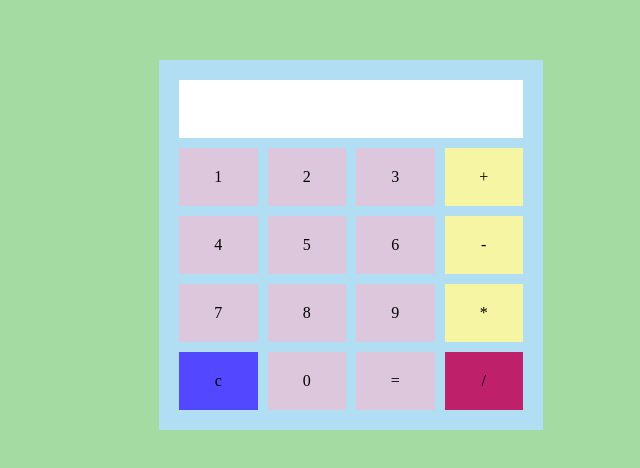
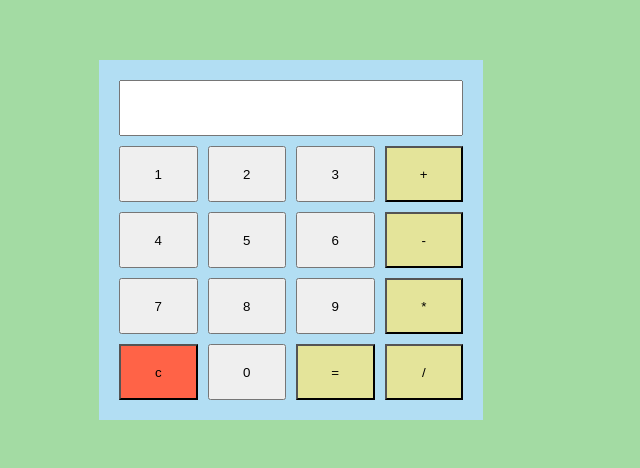
Before and after one commit to farahmango/calculation-, a plain HTML site: page index.html in a window 1280 px wide. Shown: the part 144-612 px from the top of the page, without its empty margins (349-989 px from the left). Drawn offline with Linux system fonts and the light colour scheme.

Commit message:
calculator grid

```diff
--- a/index.css
+++ b/index.css
@@ -4,29 +4,29 @@ body{
 
 }
 
-.screen{
+.screen1{
     grid-column: 4 span;
 }
 
 .container{
     display: grid;
     text-align: center;
-        background-color: rgb(178, 222, 243);
-   margin-top: 204px;
-   margin-left: 500px;
+    background-color: rgb(178, 222, 243);
    width: 344px;
-
+   height: 40vh;
     padding: 20px;
-
+    margin:  204px auto;
     grid-template-rows: repeat(5,1fr);
     grid-template-columns: repeat(4,1fr);
     gap:10px 10px ;
 
 }
 
-.container div{
+#button-color{
 
-padding: 20px;
-background-color: rgb(221, 199, 220);
+background-color: tomato;
 
 }
+.button-color1{
+    background-color: rgb(228, 228, 154);
+}
--- a/index.html
+++ b/index.html
@@ -6,34 +6,41 @@
     <link rel="stylesheet" href="index.css">
 </head>
 <body>
-    <div class="container">
-       <div class="screen" style="background-color: white;">
-        </div>
-   <div > 1</div>
-   <div>2</div>
-   <div >3</div>
-   <div style="background-color: rgb(245, 245, 163);">+</div>
-   <div >4</div>
-   <div >5</div>
-   <div >6</div>
-   <div style="background-color: rgb(245, 245, 163);"">-</div>
-   <div>7</div>
-   <div >8</div>
-   <div >9</div>
-   <div style="background-color: rgb(245, 245, 163);" >*</div>
-   <div style="background-color: rgb(83, 71, 255)">c</div>
-   <div >0</div>
-   <div >=</div>
-   <div style="background-color: rgb(190, 32, 106);">/</div>
+    <form name="form1" class="container">
+    <input  class ="screen1" id="screen"  type ="text" name = "screen">
+    <input TYPE="button" NAME="1" VALUE="  1  " onclick="updateTextbox(1)">
+    <input TYPE="button" NAME="2" VALUE="  2  " onclick="updateTextbox(2)">
+    <input TYPE="button" NAME="3" VALUE="  3  " onclick="updateTextbox(3)">
+    <input class="button-color1" TYPE="button" NAME="+" VALUE="  +  " onclick="updateTextbox('+')">
+    <input TYPE="button" NAME="4" VALUE="  4  " onclick="updateTextbox(4)">
+    <input TYPE="button" NAME="5" VALUE="  5  " onclick="updateTextbox(5)">
+    <input TYPE="button" NAME="6" VALUE="  6  " onclick="updateTextbox(6)">
+    <input class="button-color1" TYPE="button" NAME="-" VALUE="  -  " onclick="updateTextbox('-')">
+    <input TYPE="button" NAME="7" VALUE="  7  " onclick="updateTextbox(7)">
+    <input TYPE="button" NAME="8" VALUE="  8  " onclick="updateTextbox(8)">
+    <input TYPE="button" NAME="9" VALUE="  9  " onclick="updateTextbox(9)">
+    <input class="button-color1" TYPE="button" NAME="*" VALUE="  *  " onclick="updateTextbox('*')">
+    <input id="button-color" TYPE="button" NAME="c" VALUE="  c  " onclick="reset()">
+    <input TYPE="button" NAME="0" VALUE="  0  " onclick="updateTextbox('0')">
+    <input class="button-color1" TYPE="button" NAME="=" VALUE="  =  " onclick="result()">
+    <input class="button-color1" class="button-color1" TYPE="button" NAME="/" VALUE="  /  " onclick="updateTextbox('/')">
 
 
+    </form>
 
+<script>
 
+function updateTextbox(value){
+document.getElementById("screen").value += value;
+}
+function result(){
+document.getElementById("screen").value = eval(document.getElementById("screen").value);
+	}
+function reset(){
+document.getElementById("screen").value = '';
+	}
 
-
-    </div>
-
-
+</script>
 
 </body>
 </html>
```
